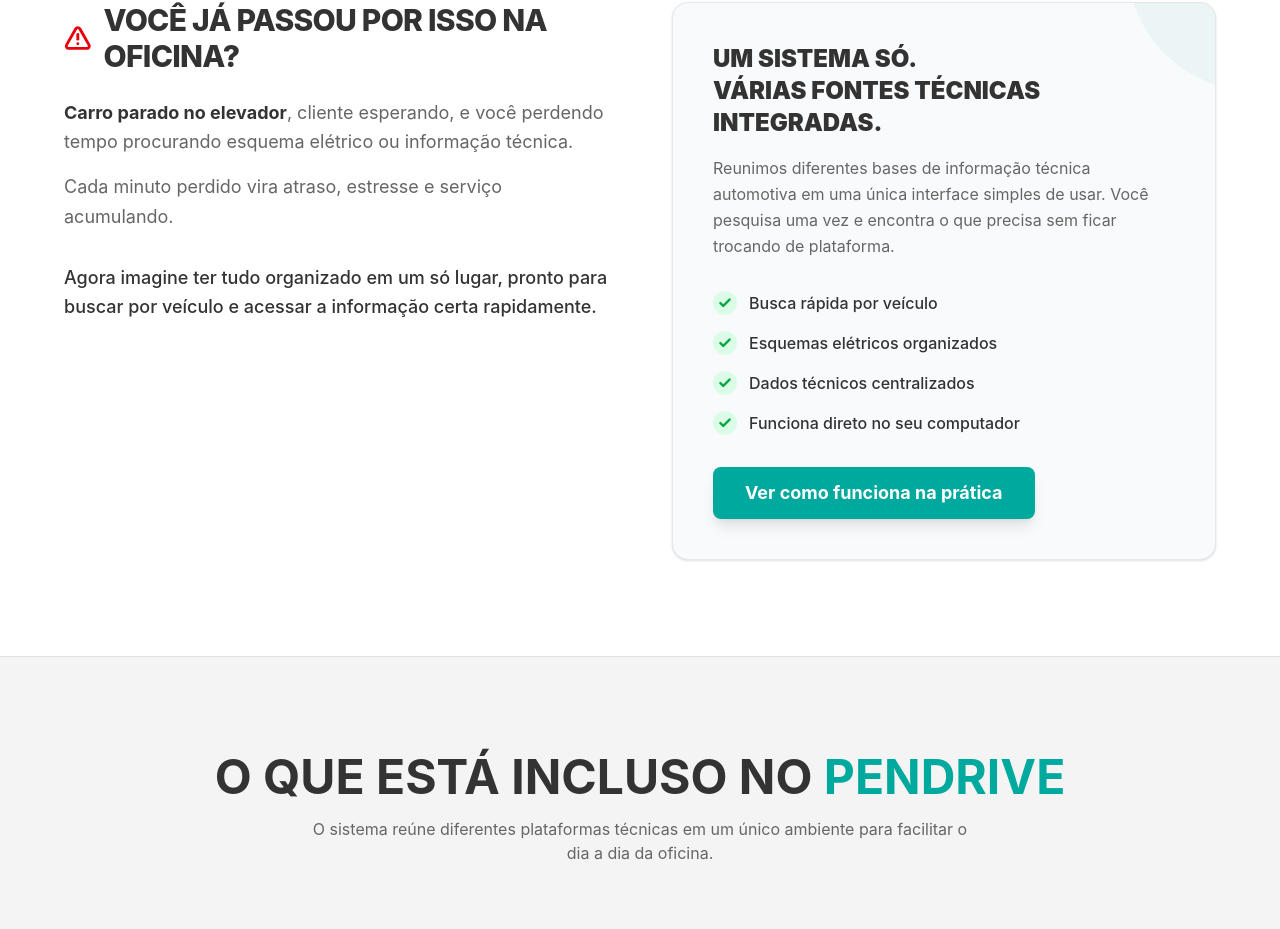
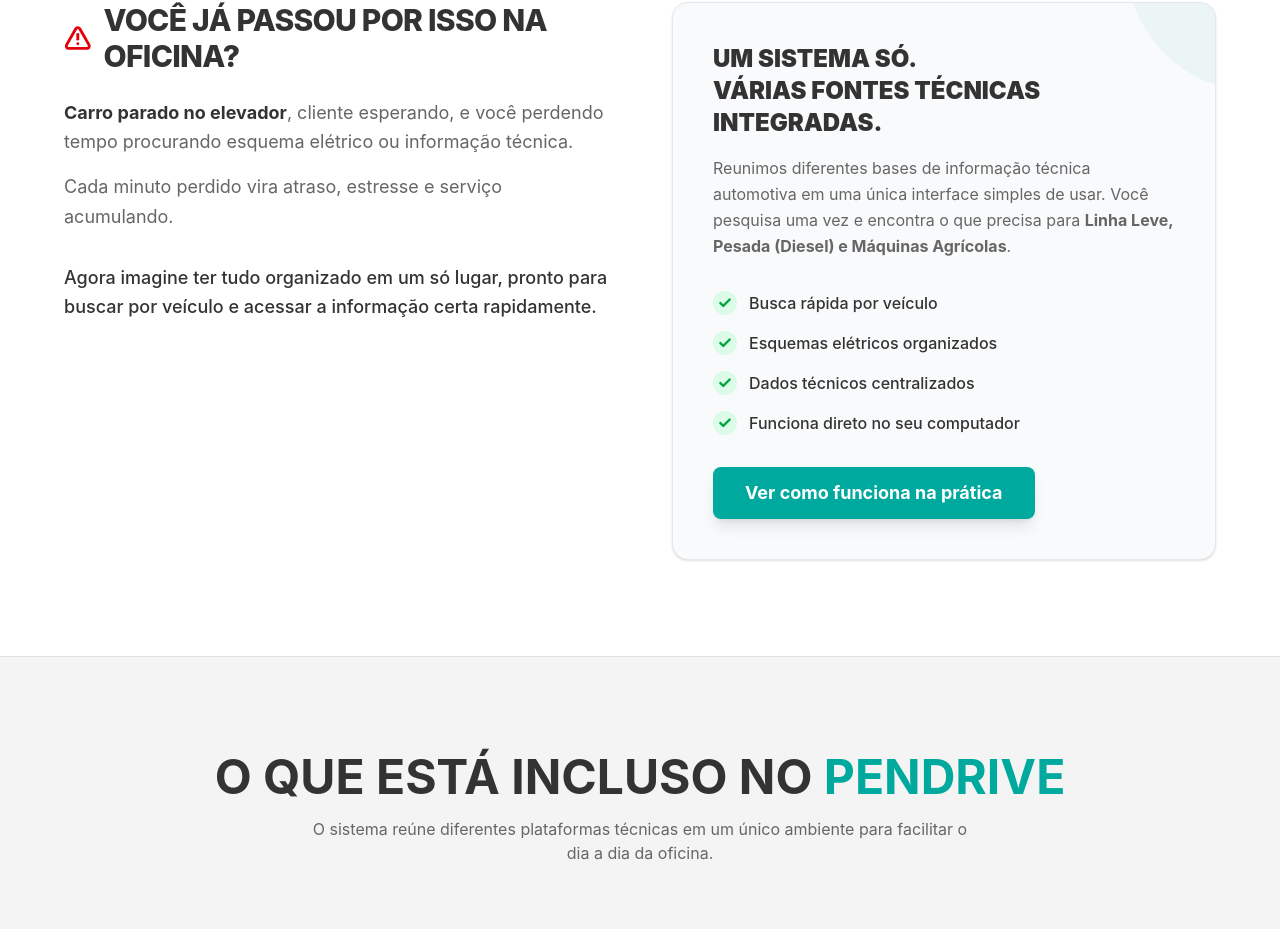
Before and after one commit to diogopimentels/oficina360-lp, a React (Vite) app: page / in a window 1280 px wide. Shown: the part 882-1811 px from the top of the page. Built offline with nearby package versions, Linux system fonts and the light colour scheme.

Commit message:
Update WhatsApp link and add vehicle coverage info

```diff
--- a/src/components/AboutSystem.jsx
+++ b/src/components/AboutSystem.jsx
@@ -39,7 +39,7 @@ const AboutSystem = () => {
                         </h3>
 
                         <p className="text-text-muted mb-8 leading-relaxed">
-                            Reunimos diferentes bases de informação técnica automotiva em uma única interface simples de usar. Você pesquisa uma vez e encontra o que precisa sem ficar trocando de plataforma.
+                            Reunimos diferentes bases de informação técnica automotiva em uma única interface simples de usar. Você pesquisa uma vez e encontra o que precisa para <strong>Linha Leve, Pesada (Diesel) e Máquinas Agrícolas</strong>.
                         </p>
 
                         <ul className="space-y-4">
--- a/src/components/BuySection.jsx
+++ b/src/components/BuySection.jsx
@@ -29,7 +29,7 @@ const BuySection = () => {
                     </div>
 
                     <a
-                        href="#"
+                        href="https://wa.link/6op4t8"
                         className="w-full inline-flex items-center justify-center gap-2 px-6 py-3 bg-primary hover:bg-secondary text-white font-bold text-base rounded-lg shadow-md hover:shadow-lg transition-all"
                     >
                         Falar no WhatsApp e ver o sistema
```
